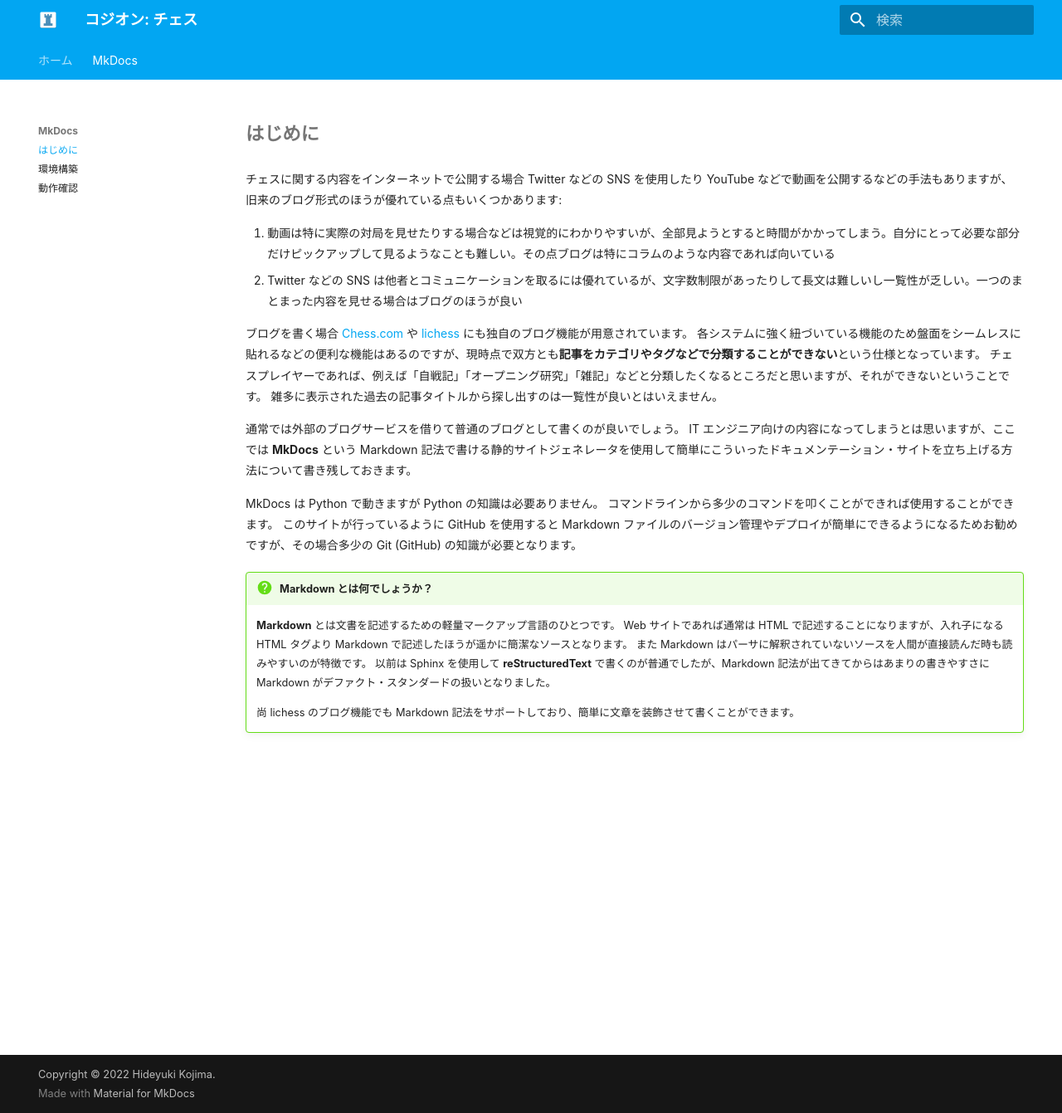
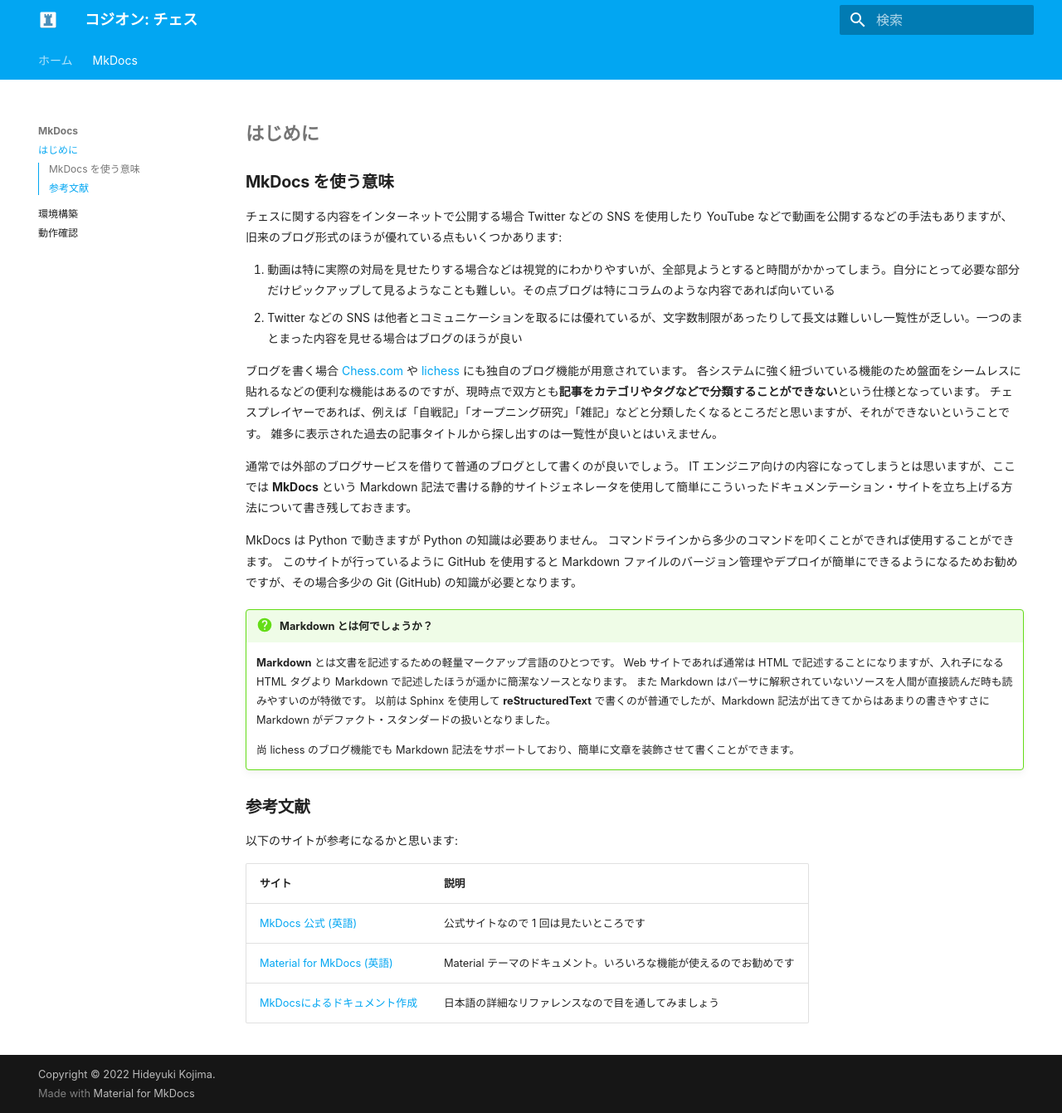
Before and after one commit to kojion/chess, an MkDocs documentation site: the page built from docs/MkDocs/001.md, in a window 1280 px wide and 1341 px high. Shown: the whole window at 83% size. Built offline with MkDocs 1.6.1 and Material for MkDocs 9.7.7, drawn with Linux system fonts in a browser that asks for light colours; some web fonts are replaced.

Commit message:
参考文献に関して記載

```diff
--- a/docs/MkDocs/001.md
+++ b/docs/MkDocs/001.md
@@ -1,4 +1,6 @@
 # はじめに
+
+## MkDocs を使う意味
 
 チェスに関する内容をインターネットで公開する場合 Twitter などの SNS を使用したり
 YouTube などで動画を公開するなどの手法もありますが、旧来のブログ形式のほうが優れている点もいくつかあります:
@@ -27,3 +29,13 @@
     以前は Sphinx を使用して **reStructuredText** で書くのが普通でしたが、Markdown 記法が出てきてからはあまりの書きやすさに Markdown がデファクト・スタンダードの扱いとなりました。
 
     尚 lichess のブログ機能でも Markdown 記法をサポートしており、簡単に文章を装飾させて書くことができます。
+
+## 参考文献
+
+以下のサイトが参考になるかと思います:
+
+|サイト|説明|
+|:--|:--|
+|[MkDocs 公式 (英語)](https://www.mkdocs.org/)|公式サイトなので 1 回は見たいところです|
+|[Material for MkDocs (英語)](https://squidfunk.github.io/mkdocs-material/)|Material テーマのドキュメント。いろいろな機能が使えるのでお勧めです|
+|[MkDocsによるドキュメント作成](https://zenn.dev/mebiusbox/articles/81d977a72cee01)|日本語の詳細なリファレンスなので目を通してみましょう|
--- a/mkdocs.yml
+++ b/mkdocs.yml
@@ -34,8 +34,7 @@
 markdown_extensions:
   - admonition
   - footnotes
-  - codehilite:
-      linenums: true
+  - codehilite
   - def_list
   - pymdownx.tasklist:
       custom_checkbox: true
```
